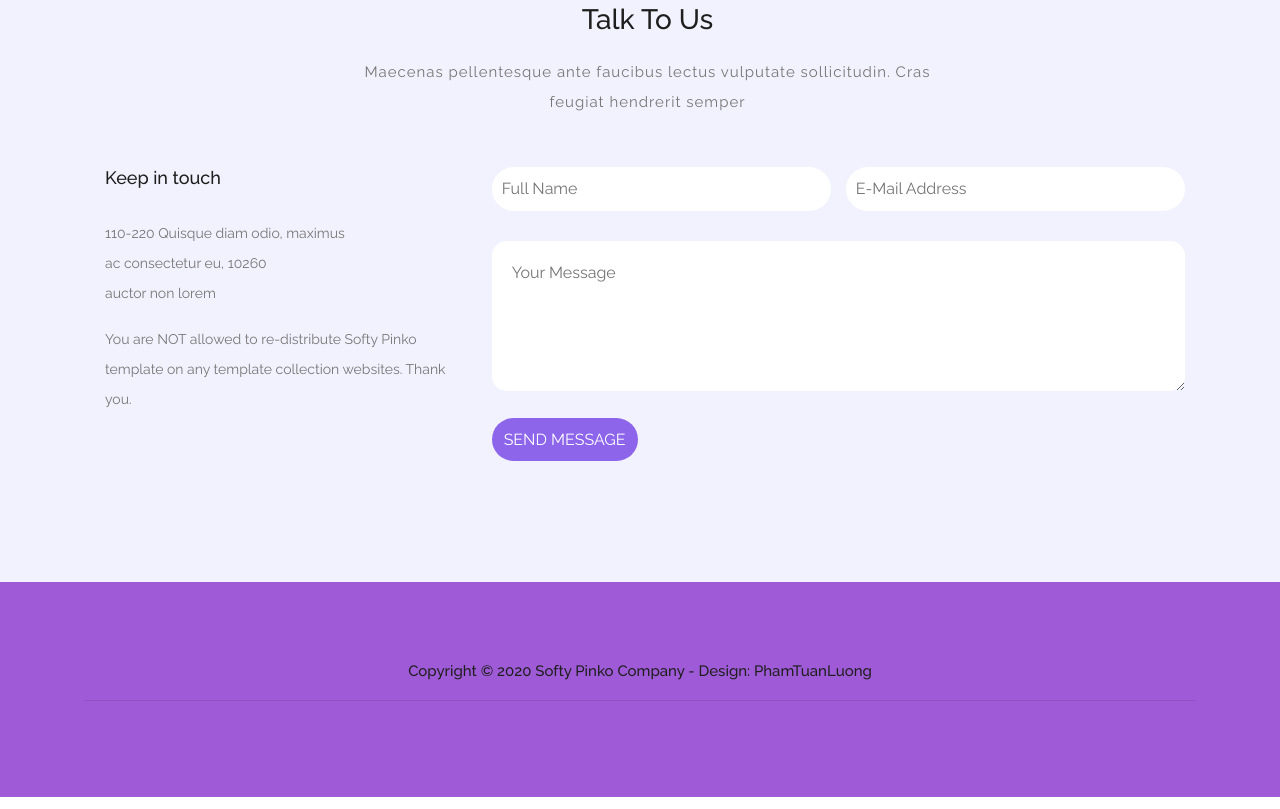
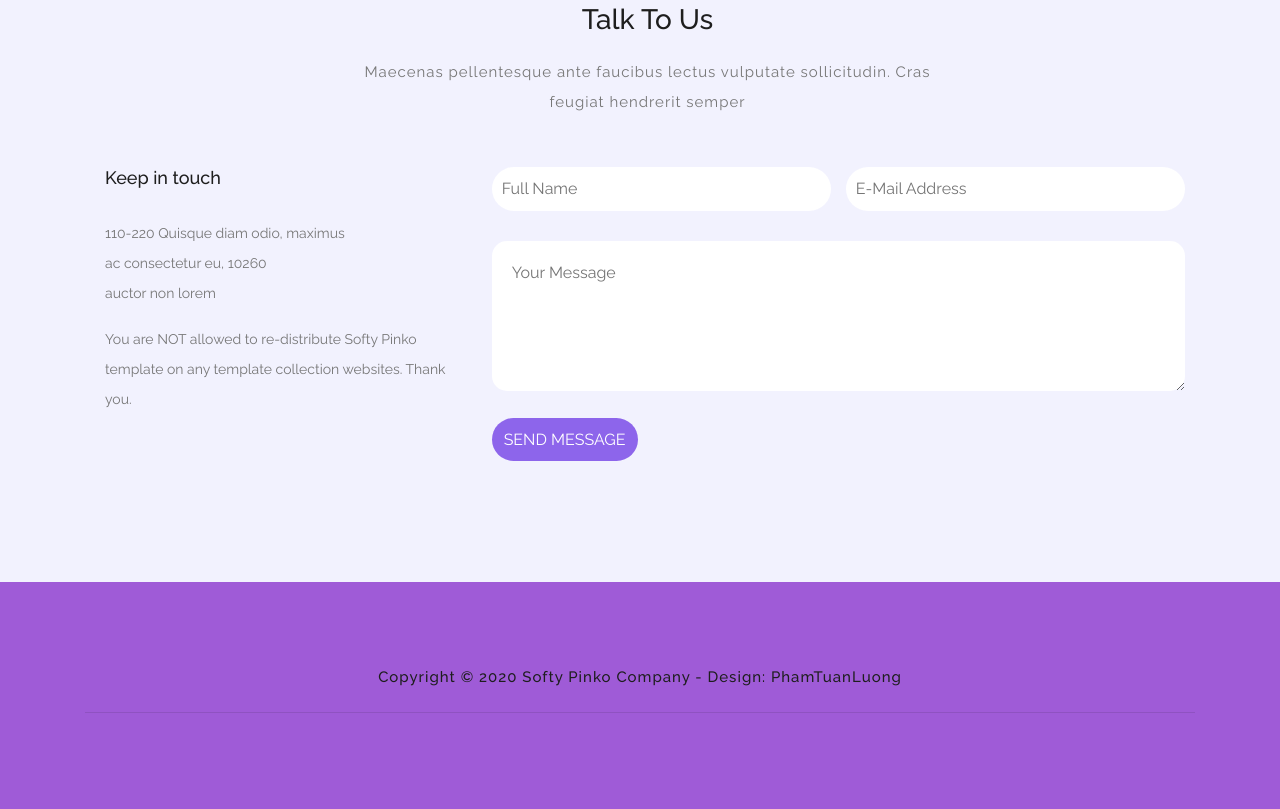
Before and after one commit to phamtuanluong/Projectmini_2, a plain HTML site: page index.html in a window 1280 px wide. Shown: the part 4542-5351 px from the top of the page. Drawn offline with nearby package versions, Linux system fonts and the light colour scheme.

Commit message:
Project mini 2

```diff
--- a/assets/css/style.css
+++ b/assets/css/style.css
@@ -464,5 +464,7 @@
     text-align: center;
     font-size: 15px;
     margin-bottom: 20px;
+    line-height: 30px;
+    letter-spacing: 1px;
 }
 /* End Footer */
```
